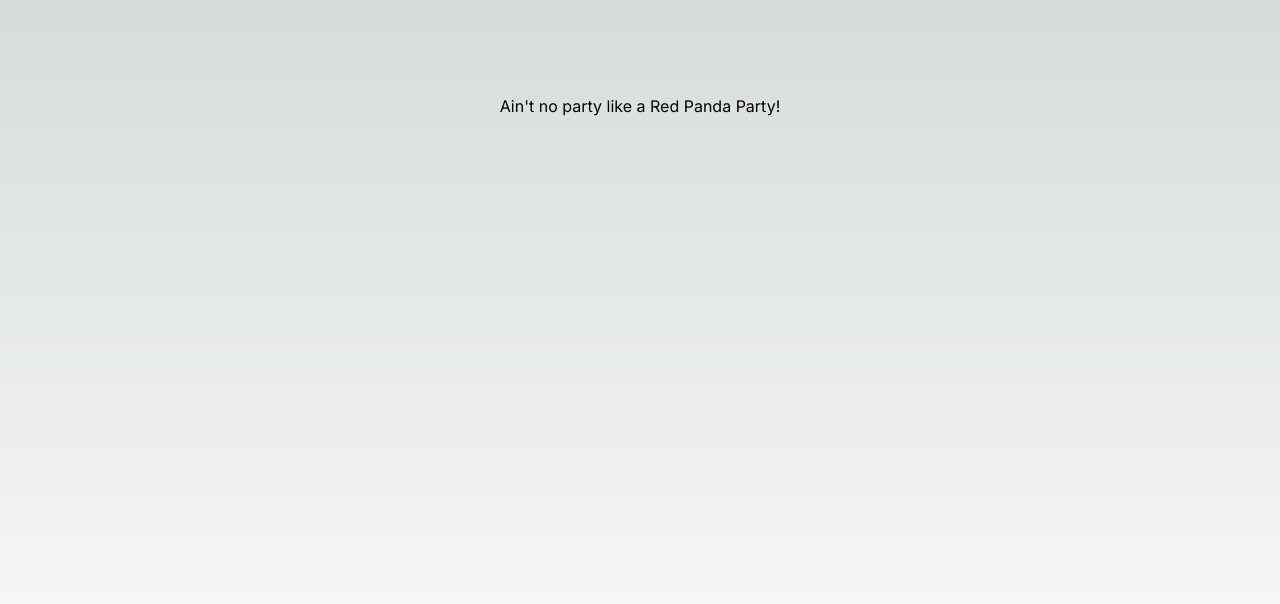
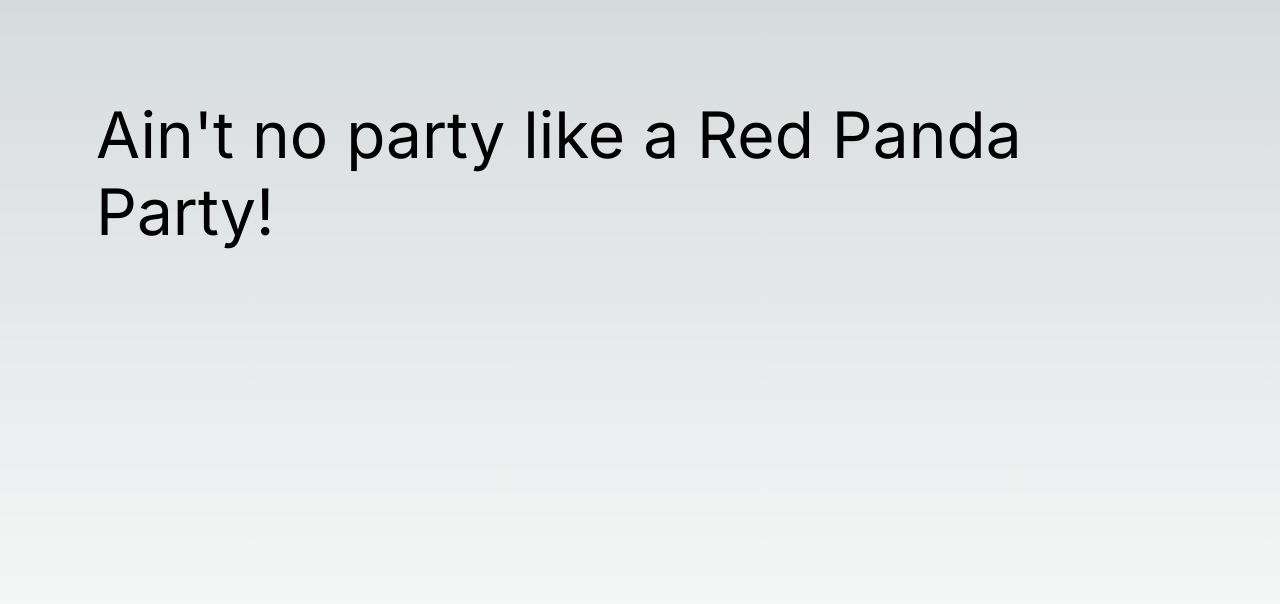
Before and after one commit to TimothyRedPanda/red-panda-portfolio, a Next.js app: page / in a window 1280 px wide. Shown: the top 604 px of the page. Built offline with nearby package versions, Linux system fonts and the light colour scheme.

Commit message:
Placeholder Styling Implemented - Main text

```diff
--- a/src/app/page.module.css
+++ b/src/app/page.module.css
@@ -6,3 +6,7 @@
   padding: 6rem;
   min-height: 100vh;
 }
+
+.mainText {
+  font-size: 4rem;
+}
--- a/src/app/page.tsx
+++ b/src/app/page.tsx
@@ -5,7 +5,7 @@ export default function Home() {
   return (
     <main className={styles.main}>
       <section>
-        <p>
+        <p className={styles.mainText}>
           Ain't no party like a Red Panda Party!
         </p>
       </section>
```
